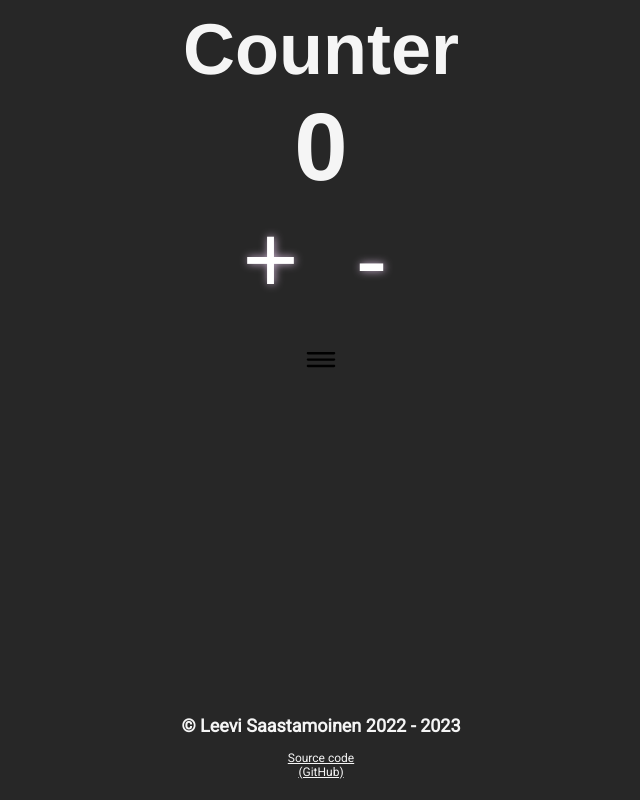
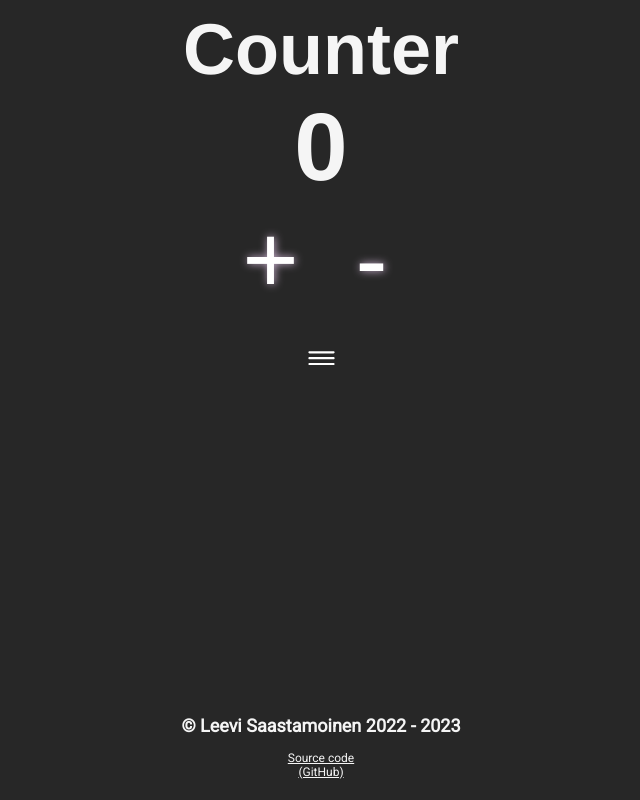
Before and after one commit to piuhahelvetti/simplyacounter, a React (Create React App) app: page / in a window 1280 px wide. Shown: the whole page, without its empty margins (327-967 px from the left). Built offline with nearby package versions, Linux system fonts and the light colour scheme.

Commit message:
Settings lines coloir

```diff
--- a/src/Icons/SettingsIcon.tsx
+++ b/src/Icons/SettingsIcon.tsx
@@ -1,5 +1,5 @@
 export const SettingsIcon = () => {
 	return (
-	<svg clip-rule="evenodd" fill-rule="evenodd" stroke-linejoin="round" stroke-miterlimit="2" viewBox="0 0 24 24" xmlns="http://www.w3.org/2000/svg"><path d="m21 15.75c0-.414-.336-.75-.75-.75h-16.5c-.414 0-.75.336-.75.75s.336.75.75.75h16.5c.414 0 .75-.336.75-.75zm0-4c0-.414-.336-.75-.75-.75h-16.5c-.414 0-.75.336-.75.75s.336.75.75.75h16.5c.414 0 .75-.336.75-.75zm0-4c0-.414-.336-.75-.75-.75h-16.5c-.414 0-.75.336-.75.75s.336.75.75.75h16.5c.414 0 .75-.336.75-.75z" fill-rule="nonzero"/></svg>
+	<svg clip-rule="evenodd" fill-rule="evenodd" fill="white" stroke-linejoin="round" stroke-miterlimit="2" viewBox="0 0 24 24" xmlns="http://www.w3.org/2000/svg" className="settingsIcon"><path d="m21 15.75c0-.414-.336-.75-.75-.75h-16.5c-.414 0-.75.336-.75.75s.336.75.75.75h16.5c.414 0 .75-.336.75-.75zm0-4c0-.414-.336-.75-.75-.75h-16.5c-.414 0-.75.336-.75.75s.336.75.75.75h16.5c.414 0 .75-.336.75-.75zm0-4c0-.414-.336-.75-.75-.75h-16.5c-.414 0-.75.336-.75.75s.336.75.75.75h16.5c.414 0 .75-.336.75-.75z" fill-rule="nonzero"/></svg>
 	);
 };
```
Also changed, not shown: src/App.css (line endings or trailing spaces).
